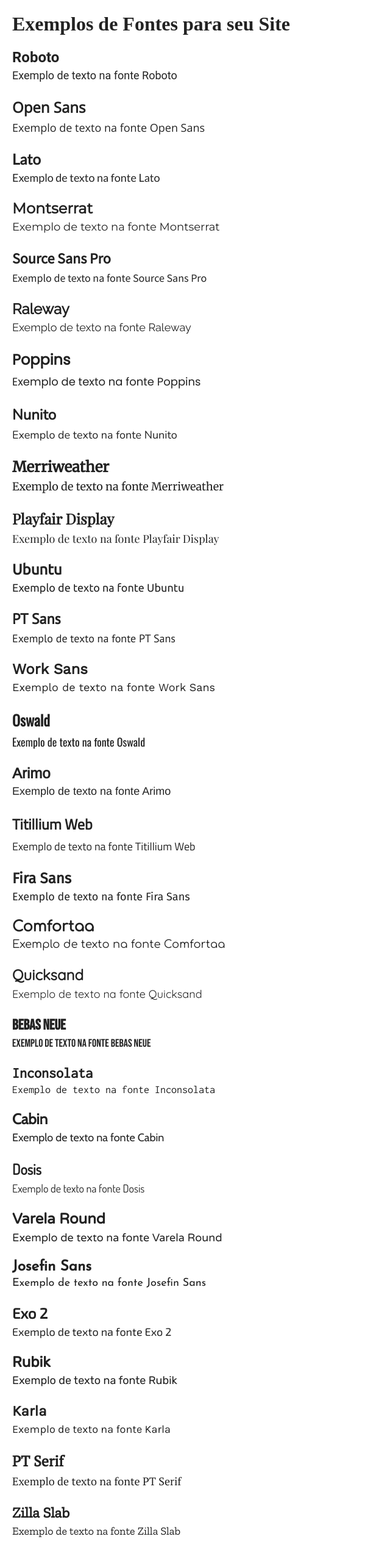
After one commit to lorenzoBarbosa/Snake-Academy, a FastAPI app: template templates/teste-fontes.html in a window 1280 px wide. The commit adds this page. Shown: the whole page at 61% size, without its empty margins (0-640 px from the left). Run offline with FastAPI, Linux system fonts and the light colour scheme; the template is opened without the code that fills it, so the values that code supplies are empty.

Commit message:
alterações manieras 2

```diff
--- a/static/css/gerais.css
+++ b/static/css/gerais.css
@@ -3,7 +3,6 @@ html,body
 {
     overflow-x: hidden;
     width: 100%;
-    font-family: Arial, Helvetica, sans-serif;
     background-color: #ffffff;
 }
 .topo {
@@ -88,6 +87,10 @@ html,body
     font-size: 40px;
     color: #333333;
 }
+
+.Montserrat h2, .Montserrat p { font-family: 'Montserrat', sans-serif; }
+
+.Oswald h2, .Oswald p { font-family: 'Oswald', sans-serif; }
 
 .texto-home {
     margin-top: 20px;
--- a/templates/publico/home.html
+++ b/templates/publico/home.html
@@ -1,6 +1,6 @@
 {% extends "index.html" %}
 {% block conteudo %}
-        <article>
+        <article class="Oswald">
             <div class="mt-5 mb-5">
                 <div id="carouselExampleControls" class="mb-5 carousel slide" data-bs-ride="carousel">
                     <div class="carousel-inner">
@@ -36,7 +36,7 @@
             </div>
             <div class="container">
                 <h2 class="titulo-home">
-                    <b>Snake Academy</b>
+                    <b>Comece sua jornada!</b>
                 </h2>
                 <p class="texto-home">
                     O seu mais novo local de aprendizado do TI! Descubra o mundo da tecnologia com conteúdos acessíveis,
--- /dev/null
+++ b/templates/teste-fontes.html
@@ -0,0 +1,217 @@
+<!DOCTYPE html>
+<html lang="pt-BR">
+<head>
+<meta charset="UTF-8" />
+<meta name="viewport" content="width=device-width, initial-scale=1" />
+<title>Exemplos de Fontes</title>
+
+<!-- Importando as 30 fontes do Google Fonts -->
+<link href="https://fonts.googleapis.com/css2?family=Arimo&family=Bebas+Neue&family=Cabin&family=Comfortaa&family=Dosis&family=Exo+2&family=Fira+Sans&family=Inconsolata&family=Josefin+Sans&family=Karla&family=Lato&family=Merriweather&family=Montserrat&family=Nunito&family=Open+Sans&family=Oswald&family=Playfair+Display&family=PT+Sans&family=PT+Serif&family=Poppins&family=Quicksand&family=Raleway&family=Rubik&family=Source+Sans+Pro&family=Titillium+Web&family=Ubuntu&family=Varela+Round&family=Work+Sans&family=Zilla+Slab&display=swap" rel="stylesheet" />
+
+<style>
+  body {
+    margin: 20px;
+    background: #fff;
+    color: #222;
+  }
+  section {
+    margin-bottom: 25px;
+  }
+  h2 {
+    font-weight: 700;
+    margin-bottom: 5px;
+  }
+  p {
+    font-size: 18px;
+    margin: 0;
+  }
+
+  /* Estilos para cada fonte - título e parágrafo */
+  .Roboto h2, .Roboto p { font-family: 'Roboto', sans-serif; }
+  .OpenSans h2, .OpenSans p { font-family: 'Open Sans', sans-serif; }
+  .Lato h2, .Lato p { font-family: 'Lato', sans-serif; }
+  .Montserrat h2, .Montserrat p { font-family: 'Montserrat', sans-serif; }
+  .SourceSansPro h2, .SourceSansPro p { font-family: 'Source Sans Pro', sans-serif; }
+  .Raleway h2, .Raleway p { font-family: 'Raleway', sans-serif; }
+  .Poppins h2, .Poppins p { font-family: 'Poppins', sans-serif; }
+  .Nunito h2, .Nunito p { font-family: 'Nunito', sans-serif; }
+  .Merriweather h2, .Merriweather p { font-family: 'Merriweather', serif; }
+  .PlayfairDisplay h2, .PlayfairDisplay p { font-family: 'Playfair Display', serif; }
+  .Ubuntu h2, .Ubuntu p { font-family: 'Ubuntu', sans-serif; }
+  .PTSans h2, .PTSans p { font-family: 'PT Sans', sans-serif; }
+  .WorkSans h2, .WorkSans p { font-family: 'Work Sans', sans-serif; }
+  .Oswald h2, .Oswald p { font-family: 'Oswald', sans-serif; }
+  .Arimo h2, .Arimo p { font-family: 'Arimo', sans-serif; }
+  .TitilliumWeb h2, .TitilliumWeb p { font-family: 'Titillium Web', sans-serif; }
+  .FiraSans h2, .FiraSans p { font-family: 'Fira Sans', sans-serif; }
+  .Comfortaa h2, .Comfortaa p { font-family: 'Comfortaa', cursive; }
+  .Quicksand h2, .Quicksand p { font-family: 'Quicksand', sans-serif; }
+  .BebasNeue h2, .BebasNeue p { font-family: 'Bebas Neue', cursive; }
+  .Inconsolata h2, .Inconsolata p { font-family: 'Inconsolata', monospace; }
+  .Cabin h2, .Cabin p { font-family: 'Cabin', sans-serif; }
+  .Dosis h2, .Dosis p { font-family: 'Dosis', sans-serif; }
+  .VarelaRound h2, .VarelaRound p { font-family: 'Varela Round', sans-serif; }
+  .JosefinSans h2, .JosefinSans p { font-family: 'Josefin Sans', sans-serif; }
+  .Exo2 h2, .Exo2 p { font-family: 'Exo 2', sans-serif; }
+  .Rubik h2, .Rubik p { font-family: 'Rubik', sans-serif; }
+  .Karla h2, .Karla p { font-family: 'Karla', sans-serif; }
+  .PTSerif h2, .PTSerif p { font-family: 'PT Serif', serif; }
+  .ZillaSlab h2, .ZillaSlab p { font-family: 'Zilla Slab', serif; }
+</style>
+</head>
+<body>
+
+<h1>Exemplos de Fontes para seu Site</h1>
+
+<section class="Roboto">
+  <h2>Roboto</h2>
+  <p>Exemplo de texto na fonte Roboto</p>
+</section>
+
+<section class="OpenSans">
+  <h2>Open Sans</h2>
+  <p>Exemplo de texto na fonte Open Sans</p>
+</section>
+
+<section class="Lato">
+  <h2>Lato</h2>
+  <p>Exemplo de texto na fonte Lato</p>
+</section>
+
+<section class="Montserrat">
+  <h2>Montserrat</h2>
+  <p>Exemplo de texto na fonte Montserrat</p>
+</section>
+
+<section class="SourceSansPro">
+  <h2>Source Sans Pro</h2>
+  <p>Exemplo de texto na fonte Source Sans Pro</p>
+</section>
+
+<section class="Raleway">
+  <h2>Raleway</h2>
+  <p>Exemplo de texto na fonte Raleway</p>
+</section>
+
+<section class="Poppins">
+  <h2>Poppins</h2>
+  <p>Exemplo de texto na fonte Poppins</p>
+</section>
+
+<section class="Nunito">
+  <h2>Nunito</h2>
+  <p>Exemplo de texto na fonte Nunito</p>
+</section>
+
+<section class="Merriweather">
+  <h2>Merriweather</h2>
+  <p>Exemplo de texto na fonte Merriweather</p>
+</section>
+
+<section class="PlayfairDisplay">
+  <h2>Playfair Display</h2>
+  <p>Exemplo de texto na fonte Playfair Display</p>
+</section>
+
+<section class="Ubuntu">
+  <h2>Ubuntu</h2>
+  <p>Exemplo de texto na fonte Ubuntu</p>
+</section>
+
+<section class="PTSans">
+  <h2>PT Sans</h2>
+  <p>Exemplo de texto na fonte PT Sans</p>
+</section>
+
+<section class="WorkSans">
+  <h2>Work Sans</h2>
+  <p>Exemplo de texto na fonte Work Sans</p>
+</section>
+
+<section class="Oswald">
+  <h2>Oswald</h2>
+  <p>Exemplo de texto na fonte Oswald</p>
+</section>
+
+<section class="Arimo">
+  <h2>Arimo</h2>
+  <p>Exemplo de texto na fonte Arimo</p>
+</section>
+
+<section class="TitilliumWeb">
+  <h2>Titillium Web</h2>
+  <p>Exemplo de texto na fonte Titillium Web</p>
+</section>
+
+<section class="FiraSans">
+  <h2>Fira Sans</h2>
+  <p>Exemplo de texto na fonte Fira Sans</p>
+</section>
+
+<section class="Comfortaa">
+  <h2>Comfortaa</h2>
+  <p>Exemplo de texto na fonte Comfortaa</p>
+</section>
+
+<section class="Quicksand">
+  <h2>Quicksand</h2>
+  <p>Exemplo de texto na fonte Quicksand</p>
+</section>
+
+<section class="BebasNeue">
+  <h2>Bebas Neue</h2>
+  <p>Exemplo de texto na fonte Bebas Neue</p>
+</section>
+
+<section class="Inconsolata">
+  <h2>Inconsolata</h2>
+  <p>Exemplo de texto na fonte Inconsolata</p>
+</section>
+
+<section class="Cabin">
+  <h2>Cabin</h2>
+  <p>Exemplo de texto na fonte Cabin</p>
+</section>
+
+<section class="Dosis">
+  <h2>Dosis</h2>
+  <p>Exemplo de texto na fonte Dosis</p>
+</section>
+
+<section class="VarelaRound">
+  <h2>Varela Round</h2>
+  <p>Exemplo de texto na fonte Varela Round</p>
+</section>
+
+<section class="JosefinSans">
+  <h2>Josefin Sans</h2>
+  <p>Exemplo de texto na fonte Josefin Sans</p>
+</section>
+
+<section class="Exo2">
+  <h2>Exo 2</h2>
+  <p>Exemplo de texto na fonte Exo 2</p>
+</section>
+
+<section class="Rubik">
+  <h2>Rubik</h2>
+  <p>Exemplo de texto na fonte Rubik</p>
+</section>
+
+<section class="Karla">
+  <h2>Karla</h2>
+  <p>Exemplo de texto na fonte Karla</p>
+</section>
+
+<section class="PTSerif">
+  <h2>PT Serif</h2>
+  <p>Exemplo de texto na fonte PT Serif</p>
+</section>
+
+<section class="ZillaSlab">
+  <h2>Zilla Slab</h2>
+  <p>Exemplo de texto na fonte Zilla Slab</p>
+</section>
+
+</body>
+</html>
```
